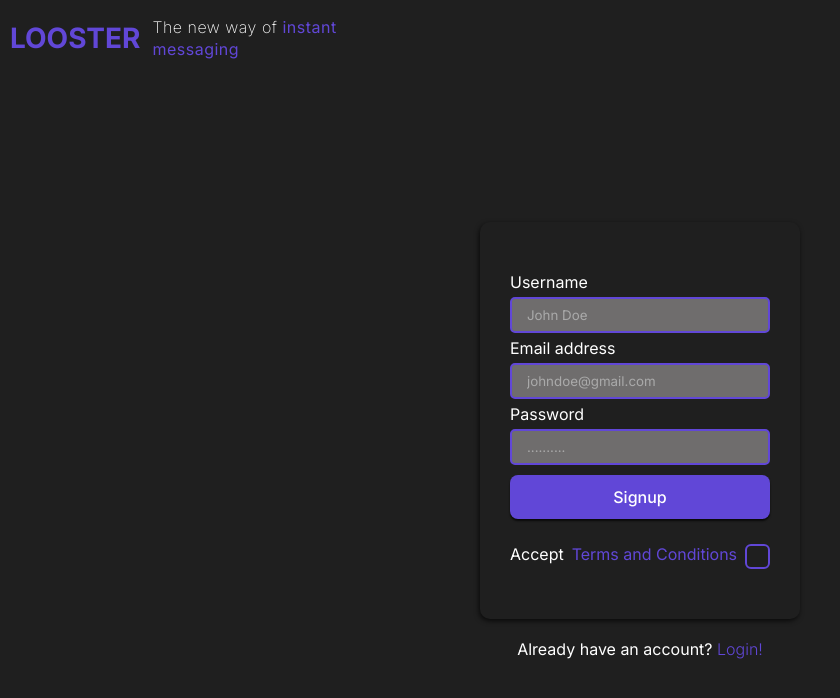
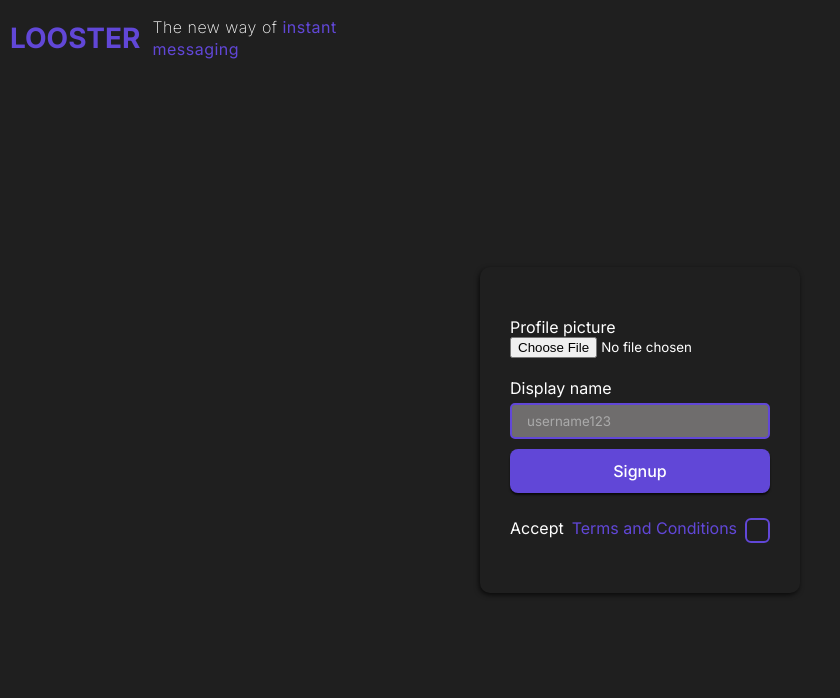
Before and after one commit to maaxxg/Looster, a SvelteKit app: page /signup in a window 1280 px wide. Shown: the top 698 px of the page, without its empty margins (0-840 px from the left). Built offline with nearby package versions, Linux system fonts and the light colour scheme.

Commit message:
izbriso login, promjenio signup

```diff
--- a/src/lib/Input-primary.svelte
+++ b/src/lib/Input-primary.svelte
@@ -2,8 +2,9 @@
     export let placeholder = '';
     export let type = "text"
     export let name
+    export let autocomplete = "off";
 </script>
-<input type="{type}" placeholder="{placeholder}" name="{name}">
+<input type="{type}" autocomplete="{autocomplete}" placeholder="{placeholder}" name="{name}">
 
 <style>
     input {
--- a/src/routes/login/+page.svelte
+++ /dev/null
@@ -1,70 +0,0 @@
-<script>
-    import Card from "$lib/Card.svelte"
-    import InputPrimary from "$lib/Input-primary.svelte"
-    import InputSecondary from "$lib/Input-secondary.svelte"
-    import Link from "$lib/Link.svelte"
-    import LogoLong from "$lib/Logo-long.svelte"
-    import LogoShort from "$lib/Logo-short.svelte"
-    import Modal from "$lib/Modal.svelte"
-    import ButtonPrimary from "$lib/Primary-button.svelte"
-    import ButtonSecondary from "$lib/Secondary-button.svelte"
-
-</script>
-<div class="logoContainer">
-    <a href="/">
-        <LogoLong />
-    </a>
-</div>
-<div class="container">
-
-    <Card>
-        <div class="innerCard">
-            <span>Username</span>
-            <InputPrimary type="email" placeholder="John Doe" />
-            <span>Password</span>
-            <InputPrimary type="password" placeholder="............" />
-            <br>
-            <ButtonPrimary type="password" message="Login"/>
-            <span>
-                <a href="/" id="troubleLogin">Trouble logging in?</a>
-            </span>
-        </div>
-    </Card>
-    <p>Dont have an account? <a href="/signup"><span class="accent">Create one!</span></a></p>
-</div>
-<style>
-    .logoContainer {
-        height: 10vh;
-    }
-
-    .innerCard {
-        display: flex;
-        flex-direction: column;
-        justify-content: space-evenly;
-        width: 260px;
-        height: 240px;
-    }
-    .container{
-        display: flex;
-        flex-direction: column;
-        justify-content: center;
-        align-items: center;
-        height: 90vh;
-    }
-    a{
-        text-decoration: none;
-        color: white;
-        transition: all .5s;
-    }
-    .accent {
-        color: var(--primary-color);
-        font-weight: 350;}
-    #troubleLogin{
-        font-size: 16px;
-        color: var(--primary-color);
-    }
-
-    a:hover {
-        opacity: 0.7;
-    }
-</style>
--- a/src/routes/signup/+page.svelte
+++ b/src/routes/signup/+page.svelte
@@ -18,18 +18,17 @@
 
     <Card>
         <div class="innerCard">
-            <span>Username</span>
-            <InputPrimary placeholder="John Doe" />
-            <span>Email address</span>
-            <InputPrimary type="email" placeholder="johndoe@gmail.com" />
-            <span>Password</span>
-            <InputPrimary type="password" placeholder=".........." />
+            <span>Profile picture</span>
+            <input type="file">
+            <br>
+            <span>Display name</span>
+            <InputPrimary placeholder="username123" />
             <ButtonPrimary message="Signup"/>
             <br>
             <span>
                 <div class="checkbox-wrapper-23">
                     Accept <a href="/" id="lol">Terms and Conditions</a>
-                    <input type="checkbox" id="check-23"/>
+                    <input required type="checkbox" id="check-23"/>
                     <label for="check-23" style="--size: 30px">
                     <svg viewBox="0,0,50,50">
                         <path d="M5 30 L 20 45 L 45 5"></path>
@@ -40,7 +39,6 @@
         </div>
     </Card>
     <br>
-    <span>Already have an account? <a href="/login"><span class="accent">Login!</span></a></span>
 </div>
 
 <style>
```
Also changed, not shown: src/routes/+page.svelte (+5 -7 lines), src/routes/confirmation/+page.svelte (+4 -5 lines).
